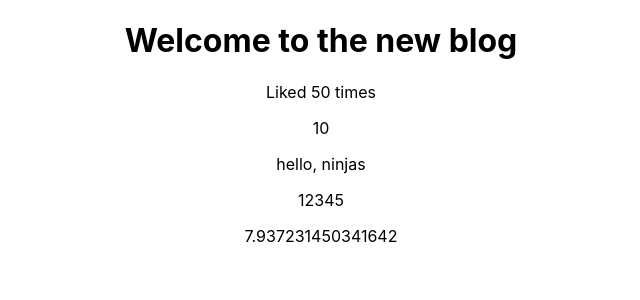
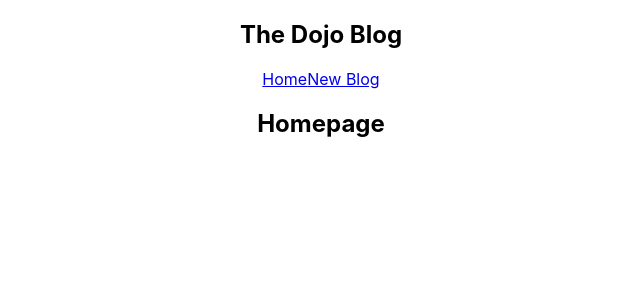
Before and after one commit to prakharjain3/dojo-blog, a React (Create React App) app: page / in a window 1280 px wide. Shown: the top 300 px of the page, without its empty margins (319-959 px from the left). Built offline with nearby package versions, Linux system fonts and the light colour scheme.

Commit message:
lesson 7

```diff
--- a/src/App.js
+++ b/src/App.js
@@ -1,5 +1,6 @@
-
 import './App.css';
+import Navbar from './Navbar'
+import Home from './Home'
 
 const App = () => {
   const title = 'Welcome to the new blog';
@@ -10,15 +11,10 @@
 
   return (
     <div className="App">
-      <div className="contenr"></div>
-      <h1>{ title }</h1>
-      <p>Liked {likes} times</p>
-      {/* <p>{ person }</p> */}
-      <p>{ 10 }</p>
-      <p>{ "hello, ninjas" }</p>
-      <p>{ [1, 2, 3, 4, 5]}</p>
-      <p>{ Math.random() * 10}</p>
-      <a href="{ link }"></a>
+      <Navbar />
+      <div className="content">
+        <Home></Home>
+      </div>
     </div>
   );
 }
--- /dev/null
+++ b/src/Home.js
@@ -0,0 +1,9 @@
+const Home = () => {
+    return (
+        <div className="home">
+            <h2>Homepage</h2>
+            </div>
+     );
+}
+
+export default Home;
--- /dev/null
+++ b/src/Navbar.js
@@ -0,0 +1,14 @@
+const Navbar = () => {
+    return (
+        <nav className="navbar">
+            <h1>The Dojo Blog</h1>
+            <div className="links">
+                <a href="/">Home</a>
+                <a href="/create">New Blog</a>
+            </div>
+        </nav>
+
+    );
+}
+
+export default Navbar;
```
